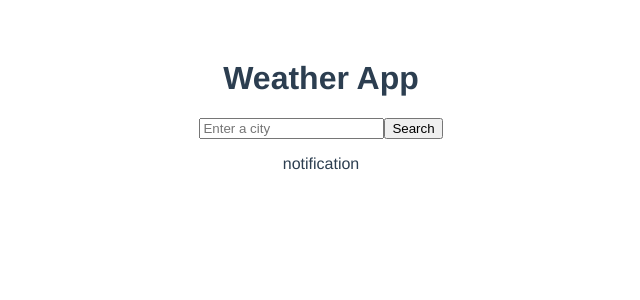
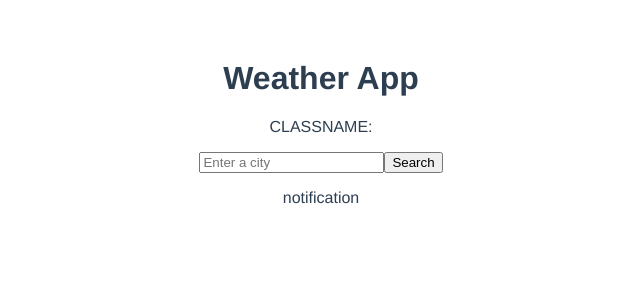
Before and after one commit to ayarmkt/vue-weather-app, a Vue app: page / in a window 1280 px wide. Shown: the top 300 px of the page, without its empty margins (319-959 px from the left). Built offline with nearby package versions, Linux system fonts and the light colour scheme; no server answers.

Commit message:
attached dynamic classnames

```diff
--- a/src/components/Background.vue
+++ b/src/components/Background.vue
@@ -1,12 +1,15 @@
 <template>
-  <div>
+  <div :class="bgClassName">
     <slot></slot>
   </div>
 </template>
 
 <script>
+import { inject, watchEffect } from 'vue';
 import renderWeatherStyling from '../functions/renderWeatherStyling';
+
 export default {
+  props: ['bgClassName'],
   setup() {
     const { weatherClassname, weatherIcon, textColor } = renderWeatherStyling;
     console.log(weatherClassname, weatherIcon, textColor);
--- a/src/views/WeatherDisplay.vue
+++ b/src/views/WeatherDisplay.vue
@@ -1,7 +1,8 @@
 <template>
   <!-- <WeatherBG> -->
-  <Background>
+  <Background :bgClassName="bgClassName ? bgClassName : 'default'">
     <h1>Weather App</h1>
+    <p>CLASSNAME: {{ bgClassName }}</p>
     <div>
       <form @submit.prevent="submitSearchForm">
         <input type="text" placeholder="Enter a city" v-model="enteredCity" />
@@ -25,7 +26,7 @@
 </template>
 
 <script>
-import { ref } from 'vue';
+import { ref, provide } from 'vue';
 import Background from '../components/Background.vue';
 
 import fetchWeatherData from '../api/fetchWeatherData';
@@ -37,24 +38,27 @@ export default {
     const API = process.env.VUE_APP_API_KEY;
     const enteredCity = ref(null);
     const fetchedWeatherData = ref({});
+    const bgClassName = ref(null);
 
     const submitSearchForm = async () => {
-      console.log(enteredCity.value);
-      //fetch weather data here
+      //FETCH WEATHER DATA
       const { weatherData, errorMsg, fetchData } = await fetchWeatherData(
         enteredCity.value,
         API
       );
       await fetchData();
-      // console.log(weatherData.value);
       fetchedWeatherData.value = weatherData.value;
-      await console.log(fetchedWeatherData.value);
       enteredCity.value = '';
-      const { weatherClassname, weatherIcon, textColor } =
-        renderWeatherStyling('Clouds');
-      console.log(weatherClassname);
-      console.log(weatherIcon);
-      console.log(textColor);
+
+      //CHANGE BACKGROUND CLASSNAME
+      if (fetchWeatherData) {
+        console.log(fetchedWeatherData.value.main);
+        const { weatherClassname, weatherIcon, textColor } =
+          renderWeatherStyling(fetchedWeatherData.value.main);
+        console.log(weatherClassname);
+        bgClassName.value = weatherClassname;
+        console.log(bgClassName.value);
+      }
     };
 
     // onMounted(() => {
@@ -66,7 +70,7 @@ export default {
     //   // console.log(weatherData, errorMsg);
     // });
 
-    return { enteredCity, fetchedWeatherData, submitSearchForm };
+    return { enteredCity, fetchedWeatherData, bgClassName, submitSearchForm };
   },
 };
 </script>
```
